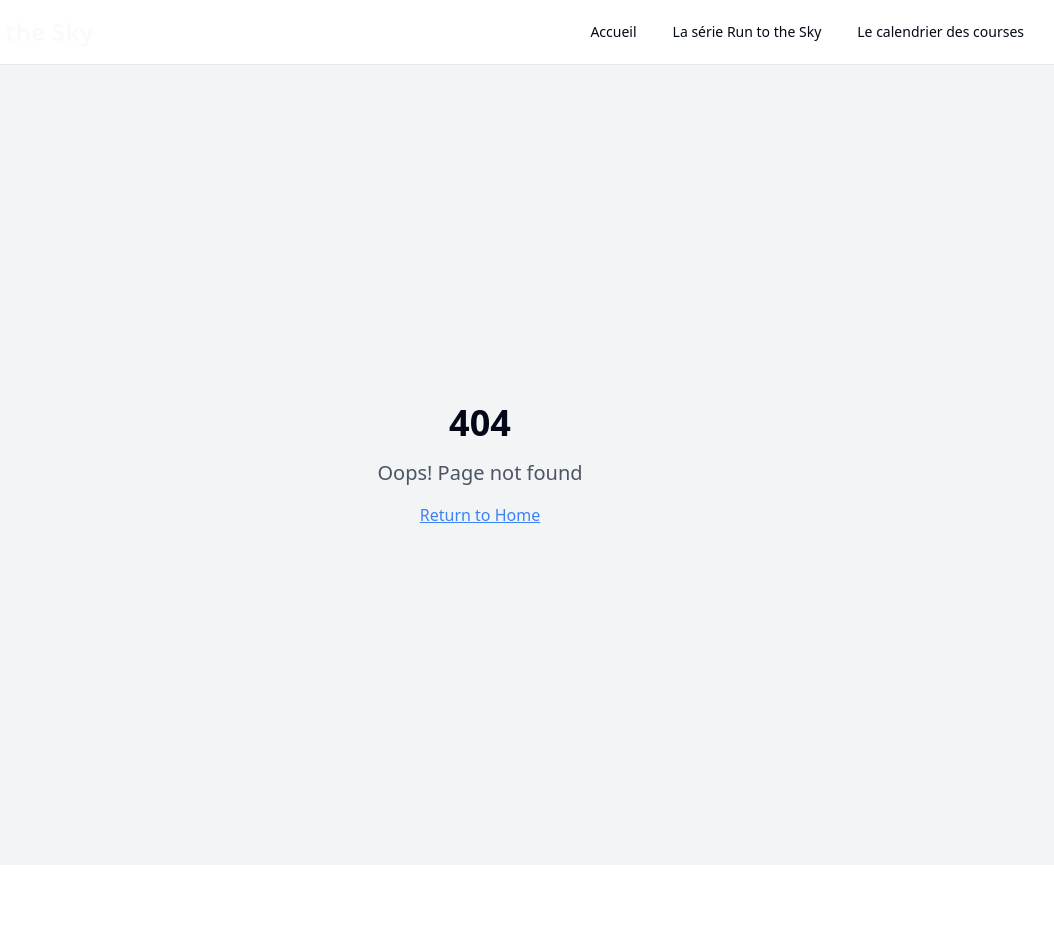
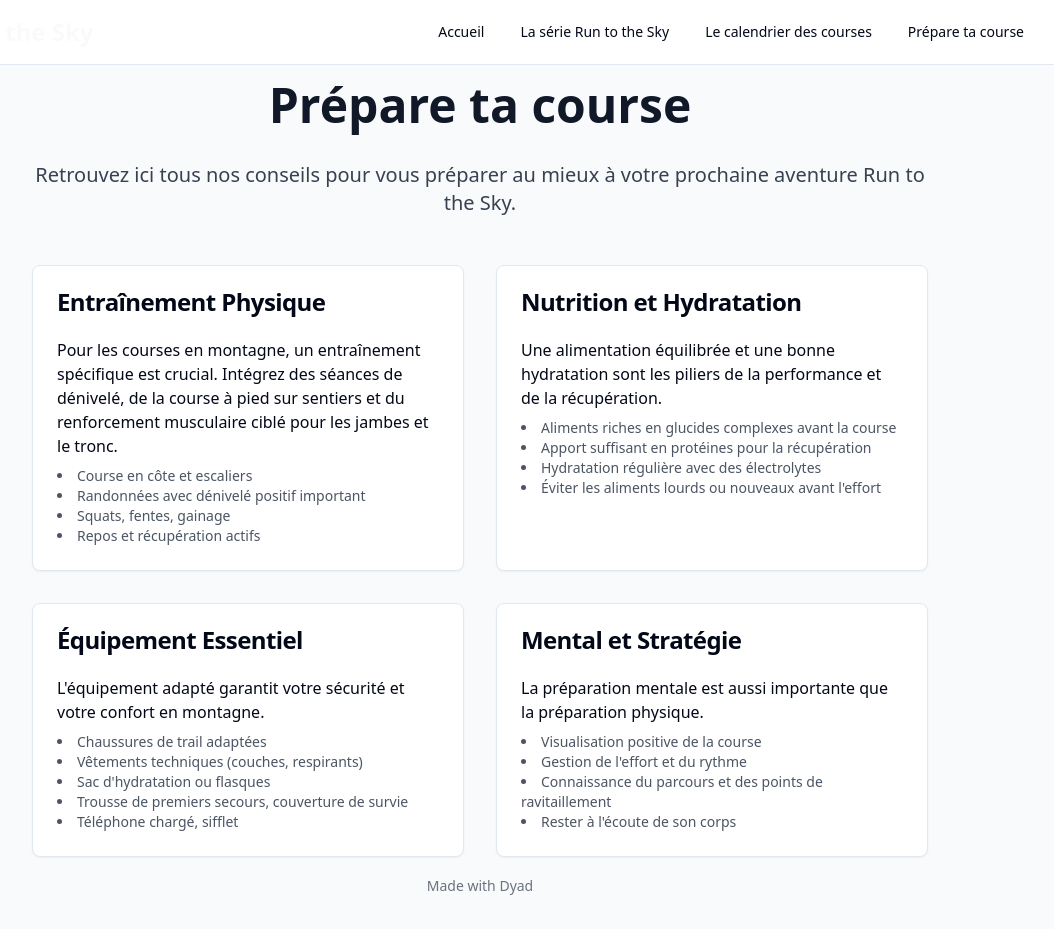
Before and after one commit to paboorganisation-ship-it/Run-To-The-Sky, a React (Vite) app: page /prepare-ta-course in a window 1280 px wide. Before the commit this address had no page. Shown: the whole page, without its empty margins (160-1214 px from the left). Before the commit the page ends 865 px from the top, so only its background shows below. Built offline with nearby package versions, Linux system fonts and the light colour scheme.

Commit message:
[dyad] Ajout de l'onglet "Prépare ta course" - wrote 3 file(s)

```diff
--- a/src/App.tsx
+++ b/src/App.tsx
@@ -5,9 +5,10 @@ import { QueryClient, QueryClientProvider } from "@tanstack/react-query";
 import { BrowserRouter, Routes, Route } from "react-router-dom";
 import Index from "./pages/Index";
 import NotFound from "./pages/NotFound";
-import { Navbar } from "./components/Navbar"; // Importez le nouveau composant Navbar
-import LaSerie from "./pages/LaSerie"; // Importez la nouvelle page LaSerie
-import Calendrier from "./pages/Calendrier"; // Importez la nouvelle page Calendrier
+import { Navbar } from "./components/Navbar";
+import LaSerie from "./pages/LaSerie";
+import Calendrier from "./pages/Calendrier";
+import PrepareTaCourse from "./pages/PrepareTaCourse"; // Importez la nouvelle page
 
 const queryClient = new QueryClient();
 
@@ -17,11 +18,12 @@ const App = () => (
       <Toaster />
       <Sonner />
       <BrowserRouter>
-        <Navbar /> {/* Placez la Navbar ici pour qu'elle apparaisse sur toutes les pages */}
+        <Navbar />
         <Routes>
           <Route path="/" element={<Index />} />
-          <Route path="/la-serie" element={<LaSerie />} /> {/* Nouvelle route */}
-          <Route path="/calendrier" element={<Calendrier />} /> {/* Nouvelle route */}
+          <Route path="/la-serie" element={<LaSerie />} />
+          <Route path="/calendrier" element={<Calendrier />} />
+          <Route path="/prepare-ta-course" element={<PrepareTaCourse />} /> {/* Nouvelle route */}
           {/* ADD ALL CUSTOM ROUTES ABOVE THE CATCH-ALL "*" ROUTE */}
           <Route path="*" element={<NotFound />} />
         </Routes>
--- a/src/components/Navbar.tsx
+++ b/src/components/Navbar.tsx
@@ -41,6 +41,13 @@ export function Navbar() {
                 </NavigationMenuLink>
               </Link>
             </NavigationMenuItem>
+            <NavigationMenuItem>
+              <Link to="/prepare-ta-course">
+                <NavigationMenuLink className={navigationMenuTriggerStyle()}>
+                  Prépare ta course
+                </NavigationMenuLink>
+              </Link>
+            </NavigationMenuItem>
           </NavigationMenuList>
         </NavigationMenu>
       </div>
--- /dev/null
+++ b/src/pages/PrepareTaCourse.tsx
@@ -0,0 +1,98 @@
+"use client";
+
+import React from "react";
+import { MadeWithDyad } from "@/components/made-with-dyad";
+import { Card, CardContent, CardHeader, CardTitle } from "@/components/ui/card";
+import { Separator } from "@/components/ui/separator";
+
+const PrepareTaCourse = () => {
+  return (
+    <div className="min-h-screen flex flex-col items-center justify-between bg-gray-50 dark:bg-gray-900 text-gray-900 dark:text-gray-50 p-4">
+      <div className="flex-grow flex flex-col items-center justify-center text-center max-w-4xl mx-auto">
+        <h1 className="text-4xl md:text-5xl font-extrabold mb-8">
+          Prépare ta course
+        </h1>
+        <p className="text-lg md:text-xl text-gray-700 dark:text-gray-300 mb-12">
+          Retrouvez ici tous nos conseils pour vous préparer au mieux à votre prochaine aventure Run to the Sky.
+        </p>
+
+        <div className="grid grid-cols-1 md:grid-cols-2 gap-8 w-full">
+          <Card className="text-left">
+            <CardHeader>
+              <CardTitle>Entraînement Physique</CardTitle>
+            </CardHeader>
+            <CardContent>
+              <p className="mb-2">
+                Pour les courses en montagne, un entraînement spécifique est crucial.
+                Intégrez des séances de dénivelé, de la course à pied sur sentiers
+                et du renforcement musculaire ciblé pour les jambes et le tronc.
+              </p>
+              <ul className="list-disc list-inside text-sm text-gray-600 dark:text-gray-400">
+                <li>Course en côte et escaliers</li>
+                <li>Randonnées avec dénivelé positif important</li>
+                <li>Squats, fentes, gainage</li>
+                <li>Repos et récupération actifs</li>
+              </ul>
+            </CardContent>
+          </Card>
+
+          <Card className="text-left">
+            <CardHeader>
+              <CardTitle>Nutrition et Hydratation</CardTitle>
+            </CardHeader>
+            <CardContent>
+              <p className="mb-2">
+                Une alimentation équilibrée et une bonne hydratation sont les piliers
+                de la performance et de la récupération.
+              </p>
+              <ul className="list-disc list-inside text-sm text-gray-600 dark:text-gray-400">
+                <li>Aliments riches en glucides complexes avant la course</li>
+                <li>Apport suffisant en protéines pour la récupération</li>
+                <li>Hydratation régulière avec des électrolytes</li>
+                <li>Éviter les aliments lourds ou nouveaux avant l'effort</li>
+              </ul>
+            </CardContent>
+          </Card>
+
+          <Card className="text-left">
+            <CardHeader>
+              <CardTitle>Équipement Essentiel</CardTitle>
+            </CardHeader>
+            <CardContent>
+              <p className="mb-2">
+                L'équipement adapté garantit votre sécurité et votre confort en montagne.
+              </p>
+              <ul className="list-disc list-inside text-sm text-gray-600 dark:text-gray-400">
+                <li>Chaussures de trail adaptées</li>
+                <li>Vêtements techniques (couches, respirants)</li>
+                <li>Sac d'hydratation ou flasques</li>
+                <li>Trousse de premiers secours, couverture de survie</li>
+                <li>Téléphone chargé, sifflet</li>
+              </ul>
+            </CardContent>
+          </Card>
+
+          <Card className="text-left">
+            <CardHeader>
+              <CardTitle>Mental et Stratégie</CardTitle>
+            </CardHeader>
+            <CardContent>
+              <p className="mb-2">
+                La préparation mentale est aussi importante que la préparation physique.
+              </p>
+              <ul className="list-disc list-inside text-sm text-gray-600 dark:text-gray-400">
+                <li>Visualisation positive de la course</li>
+                <li>Gestion de l'effort et du rythme</li>
+                <li>Connaissance du parcours et des points de ravitaillement</li>
+                <li>Rester à l'écoute de son corps</li>
+              </ul>
+            </CardContent>
+          </Card>
+        </div>
+      </div>
+      <MadeWithDyad />
+    </div>
+  );
+};
+
+export default PrepareTaCourse;
```
